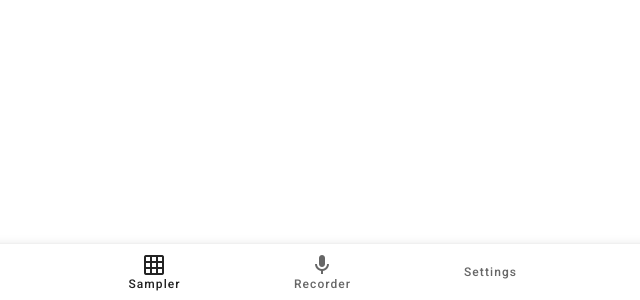
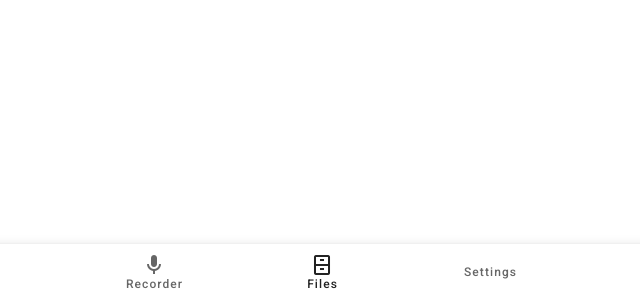
Before and after one commit to carrejoe3/Sample-Me, a Vue app in the folder sampleme/: page /#/files in a window 1280 px wide. Shown: the part 500-800 px from the top of the page, without its empty margins (318-958 px from the left). Built offline with nearby package versions, Linux system fonts and the light colour scheme; what @codekraft-studio/vue-record, @ionic/vue would draw is missing.

Commit message:
filespage
-changed sampler page to files page
-changed nav bar icon
-display list of recorded files on files page

```diff
--- a/sampleme/src/App.vue
+++ b/sampleme/src/App.vue
@@ -3,13 +3,13 @@
     <v-content>
       <router-view></router-view>
       <v-bottom-navigation grow v-model="bottomNav">
-        <v-btn value="sampler" to="/">
-          <span>Sampler</span>
-          <v-icon>mdi-grid</v-icon>
-        </v-btn>
-        <v-btn value="recorder" to="/recorder">
+        <v-btn value="recorder" to="/">
           <span>Recorder</span>
           <v-icon>mdi-microphone</v-icon>
+        </v-btn>
+        <v-btn value="sampler" to="/files">
+          <span>Files</span>
+          <v-icon>mdi-file-cabinet</v-icon>
         </v-btn>
         <v-btn value="settings" to="/settings">
           <span>Settings</span>
--- /dev/null
+++ b/sampleme/src/components/Files.vue
@@ -0,0 +1,26 @@
+<template>
+  <v-container>
+    <div v-for="file in files" :key="file">{{ file }}</div>
+  </v-container>
+</template>
+
+<script>
+export default {
+  name: 'Files',
+  computed: {
+    files: {
+      get () {
+        return this.$store.state.recordedFilesList
+      },
+      set (files) {
+        this.$store.commit('updateRecordedFilesList', files)
+      }
+    }
+  },
+  methods: {
+    padTapHandler (row, col) {
+      console.log('pad tapped: ' + row + col)
+    }
+  }
+}
+</script>
--- a/sampleme/src/components/Sampler.vue
+++ /dev/null
@@ -1,22 +0,0 @@
-<template>
-  <v-container>
-    <v-row v-for="i in 3" :key="i">
-      <v-col v-for="n in 3" :key="n" cols="4" xs="4">
-        <v-card class="pa-2" @click="padTapHandler(i, n)" outlined tile>One of three columns</v-card>
-      </v-col>
-    </v-row>
-  </v-container>
-</template>
-
-<script>
-export default {
-  name: 'Sampler',
-  data: () => ({
-  }),
-  methods: {
-    padTapHandler (row, col) {
-      console.log('pad tapped: ' + row + col)
-    }
-  }
-}
-</script>
--- a/sampleme/src/router/index.js
+++ b/sampleme/src/router/index.js
@@ -1,6 +1,6 @@
 import Vue from 'vue'
 import VueRouter from 'vue-router'
-import SamplerPage from '../views/Samplerpage.vue'
+import FilesPage from '../views/Filespage.vue'
 import RecorderPage from '../views/Recorderpage.vue'
 import SettingsPage from '../views/Settingspage.vue'
 
@@ -8,12 +8,12 @@ Vue.use(VueRouter)
 
 const routes = [
   {
-    path: '/',
-    name: 'SamplerPage',
-    component: SamplerPage
+    path: '/files',
+    name: 'FilesPage',
+    component: FilesPage
   },
   {
-    path: '/recorder',
+    path: '/',
     name: 'RecorderPage',
     component: RecorderPage
   },
--- /dev/null
+++ b/sampleme/src/views/Filespage.vue
@@ -0,0 +1,17 @@
+<template>
+  <div class="filesPage">
+    <Files/>
+  </div>
+</template>
+
+<script>
+// @ is an alias to /src
+import Files from '@/components/Files.vue'
+
+export default {
+  name: 'FilesPage',
+  components: {
+    Files
+  }
+}
+</script>
--- a/sampleme/src/views/Samplerpage.vue
+++ /dev/null
@@ -1,17 +0,0 @@
-<template>
-  <div class="samplerPage">
-    <Sampler/>
-  </div>
-</template>
-
-<script>
-// @ is an alias to /src
-import Sampler from '@/components/Sampler.vue'
-
-export default {
-  name: 'SamplerPage',
-  components: {
-    Sampler
-  }
-}
-</script>
```
